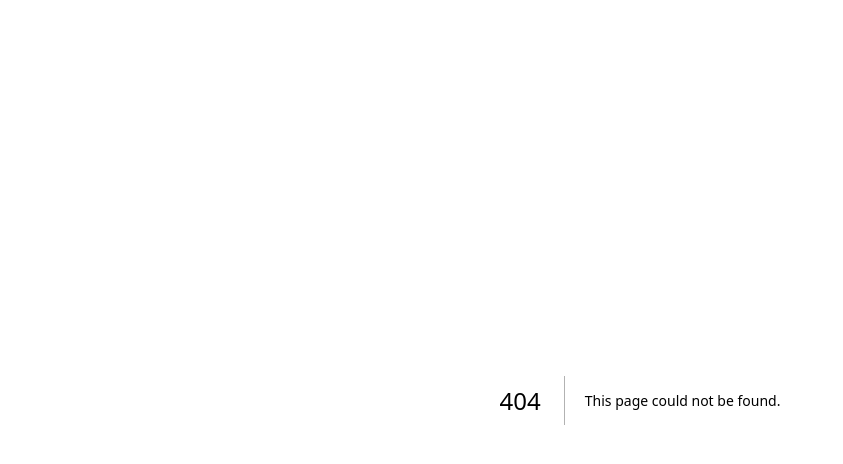
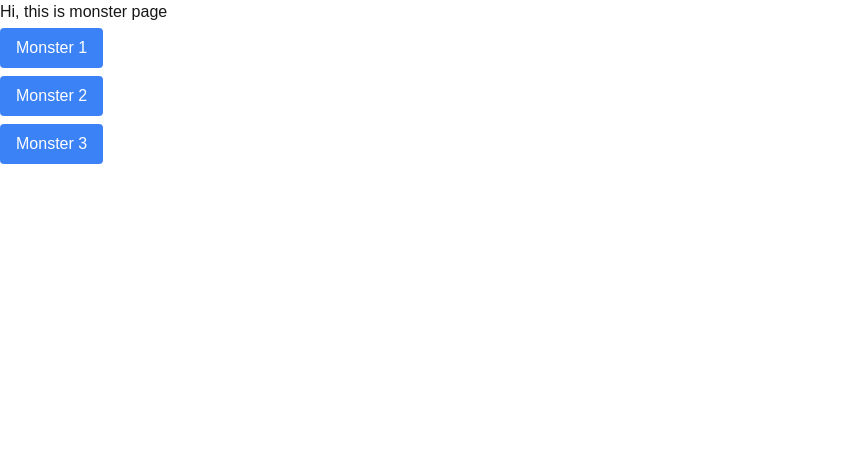
Before and after one commit to fishdoge/cetus-pack-sui, a Next.js app: page /monster in a window 1280 px wide. Before the commit this address had no page. Shown: the top 464 px of the page, without its empty margins (0-843 px from the left). Built offline with nearby package versions, Linux system fonts and the light colour scheme.

Commit message:
feat: add monster detail page

```diff
--- a/src/app/layout.tsx
+++ b/src/app/layout.tsx
@@ -14,7 +14,7 @@ const geistMono = localFont({
 });
 
 export const metadata: Metadata = {
-  title: "Create Next App",
+  title: "App",
   description: "Generated by create next app",
 };
 
--- /dev/null
+++ b/src/app/monster/[slug]/page.tsx
@@ -0,0 +1,13 @@
+
+export default async function Page({
+  params,
+}: {
+  params: Promise<{ slug: string }>
+}) {
+  const slug = (await params).slug
+  return (
+      <div>
+        Hello, this is monster {slug} page
+      </div>
+  );
+}
--- /dev/null
+++ b/src/app/monster/page.tsx
@@ -0,0 +1,22 @@
+import Link from 'next/link'
+
+export default async function Page() {
+  return (
+      <div>
+        <div>
+          Hi, this is monster page
+        </div>
+        <div>
+          {[1, 2, 3].map((id) => (
+            <button key={id} type="button" className="px-4 py-2 bg-blue-500 text-white rounded hover:bg-blue-600 transition-colors">
+              <Link href={`/monster/${id}`}>Monster {id}</Link>
+            </button>
+          )).map((button, i) => (
+            <div key={i} className="py-1">
+              {button}
+            </div>
+          ))}
+        </div>
+      </div>
+  );
+}
--- a/src/app/page.tsx
+++ b/src/app/page.tsx
@@ -1,6 +1,7 @@
 import CetusClmmSDK, {ClmmPoolUtil, d, SdkOptions, TickMath} from '@cetusprotocol/cetus-sui-clmm-sdk'
 import BN from "bn.js";
-import { Secp256k1Keypair} from '@mysten/sui/keypairs/secp256k1'
+import { Secp256k1Keypair } from '@mysten/sui/keypairs/secp256k1'
+import Link from 'next/link'
 
 export default async function Home() {
   const SDKConfig = {
@@ -112,7 +113,12 @@ export default async function Home() {
   console.log(transferTxn);
   return (
       <div>
-        {JSON.stringify(transferTxn)}
+        <div>
+          {JSON.stringify(transferTxn)}
+        </div>
+        <button type="button" className="px-4 py-2 bg-blue-500 text-white rounded hover:bg-blue-600 transition-colors">
+          <Link href="/monster">Monster</Link>
+        </button>
       </div>
   );
 }
```
